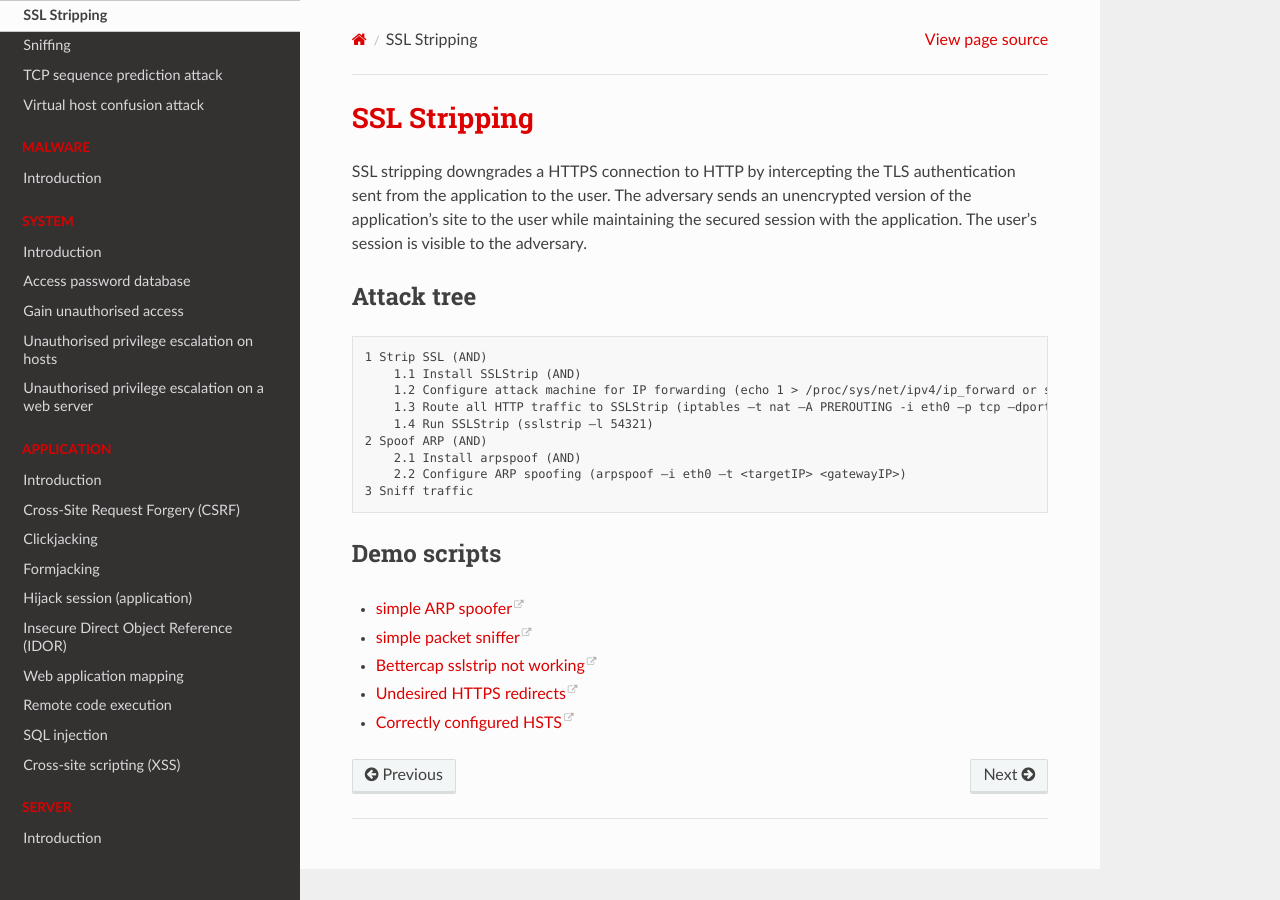
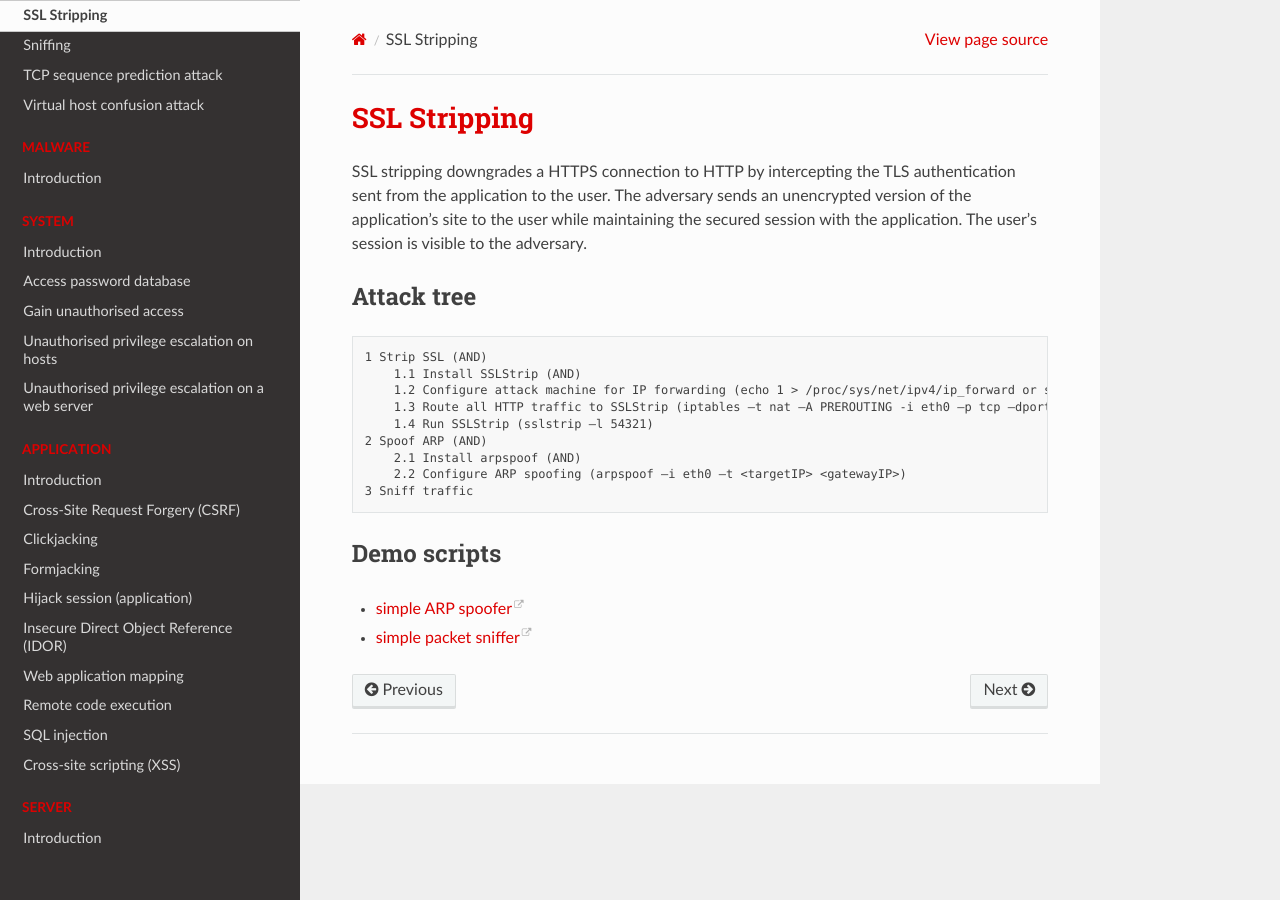
Before and after one commit to tymyrddin/red-basic, a Sphinx documentation site: the page built from source/docs/network/SSL-stripping.md, in a window 1280 px wide. Built offline with Sphinx 7.4.7 and the Read the Docs theme 2.0.0, drawn with Linux system fonts in a browser that asks for light colours.

Commit message:
Refactoring network section

```diff
--- a/source/docs/network/SSL-stripping.md
+++ b/source/docs/network/SSL-stripping.md
@@ -19,8 +19,3 @@ SSL stripping downgrades a HTTPS connection to HTTP by intercepting the TLS auth
 ## Demo scripts
 * [simple ARP spoofer](https://github.com/tymyrddin/ymrir/tree/master/arp_spoofer)
 * [simple packet sniffer](https://github.com/tymyrddin/ymrir/tree/master/packet_sniffer)
-
-
-* [Bettercap sslstrip not working](https://github.com/tymyrddin/ymrir/wiki/bettercap.md)
-* [Undesired HTTPS redirects](https://github.com/tymyrddin/ymrir/wiki/https-browser.md)
-* [Correctly configured HSTS](https://github.com/tymyrddin/ymrir/wiki/hsts.md)
```
Also changed, not shown: source/docs/network/Virtual-host-confusion-attack.md (+1 -1 lines).
